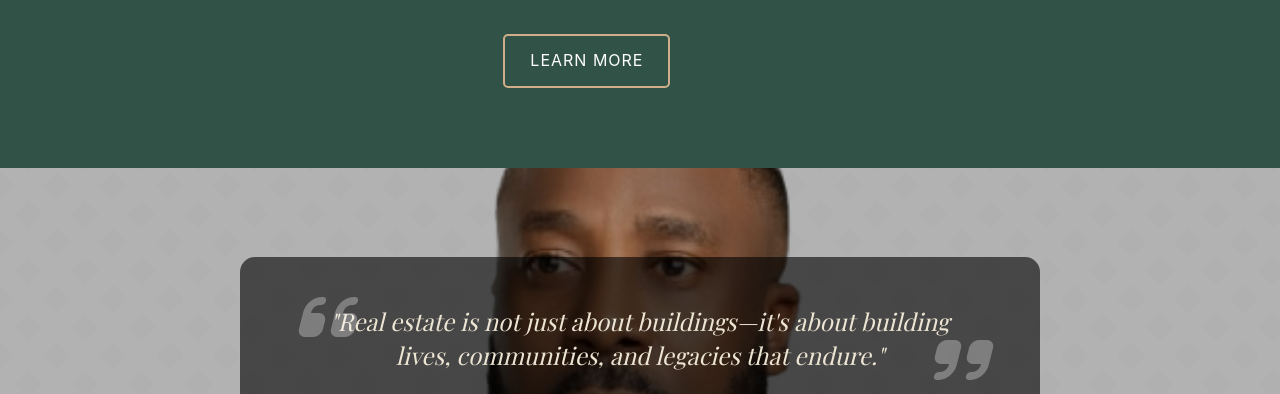
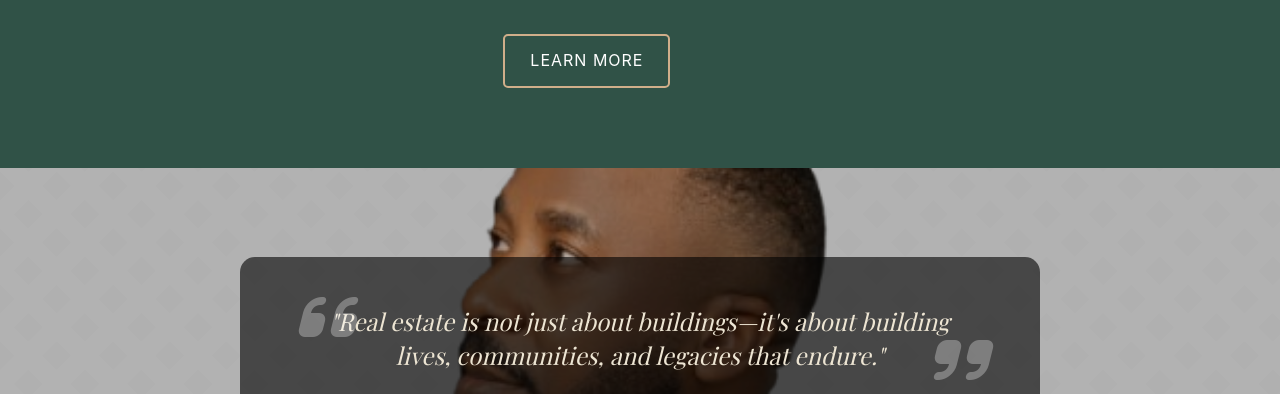
Before and after one commit to ogbuaguwizard/drecon-landing, a plain HTML site: page index.html in a window 1280 px wide. Shown: the part 1299-1693 px from the top of the page. Drawn offline with nearby package versions, Linux system fonts and the light colour scheme; files whose address does not match are found by name.

Commit message:
fix: some fixes

```diff
--- a/css/style.css
+++ b/css/style.css
@@ -324,7 +324,7 @@ nav a:hover::after {
     font-family: var(--font-subheading);
     font-size: 1rem;
     color: var(--brown-dark);
-    text-transform: uppercase;
+    /* text-transform: uppercase; */
     letter-spacing: 3px;
     margin-bottom: 1.5rem;
     opacity: 0;
@@ -679,7 +679,7 @@ nav a:hover::after {
 
 /* Quote Section Styles */
 .quote-section {
-    background: url('../images/halftransprofile3.png') center/cover no-repeat;
+    background: url('../images/halftransprofile5.png') center/cover no-repeat;
     position: relative;
     min-height: 400px;
     display: flex;
```
Also changed, not shown: images/halfblackprofile5.jpg (added), images/halftransprofile5.png (added), images/halfwhiteprofile5.png (added).
